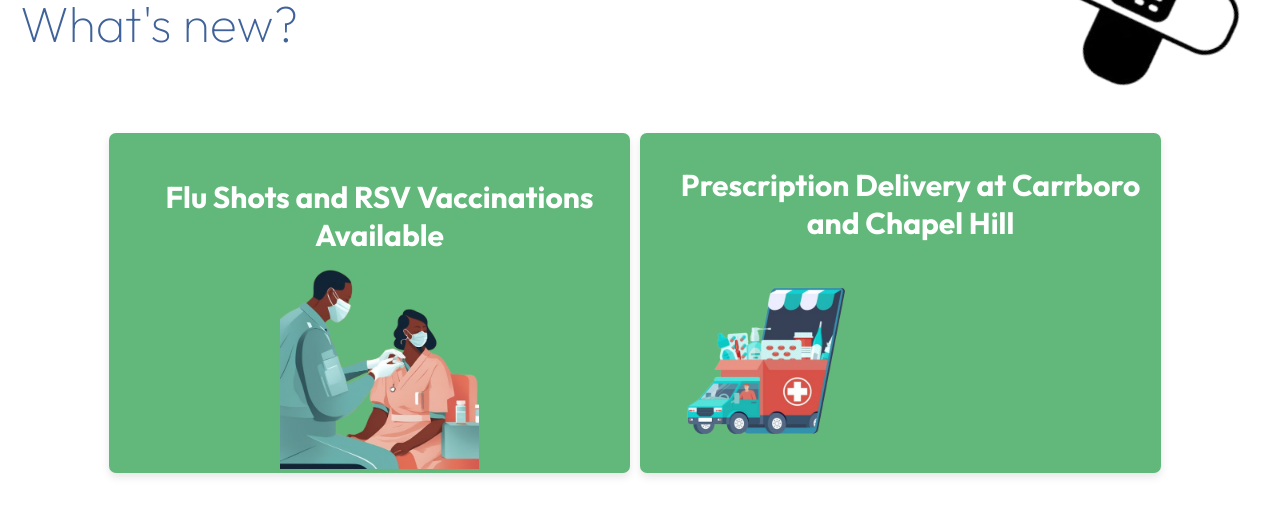
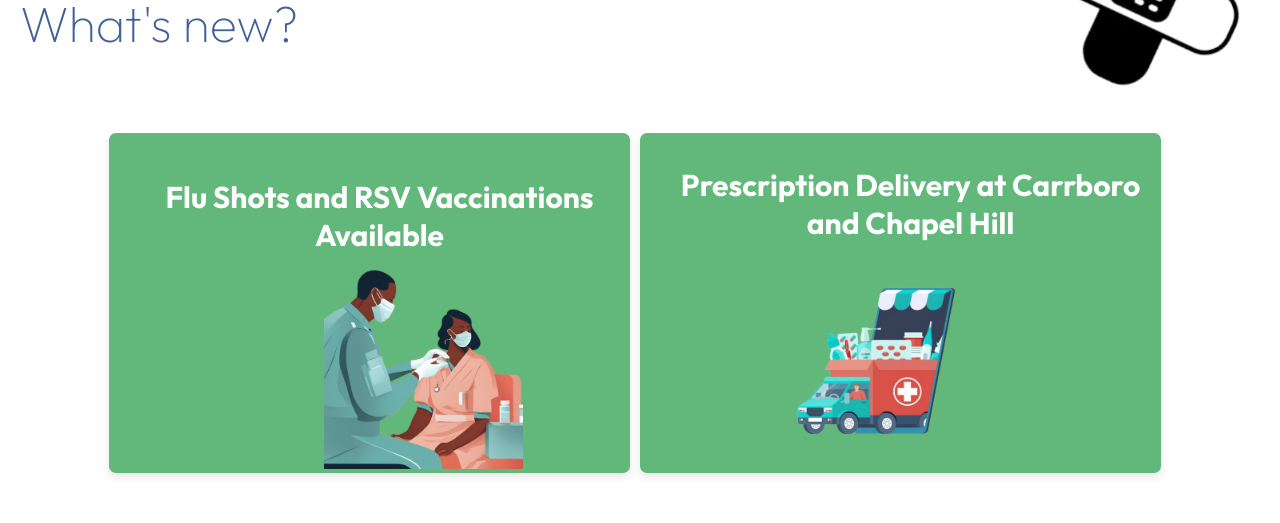
Before and after one commit to preetha-sivakumar/Traheel, a React (Vite) app in the folder tarheel/: page / in a window 1280 px wide. Shown: the part 1360-1883 px from the top of the page. Built offline with nearby package versions, Linux system fonts and the light colour scheme.

Commit message:
click modification

```diff
--- a/tarheel/src/components/Announcement/Announcement.jsx
+++ b/tarheel/src/components/Announcement/Announcement.jsx
@@ -112,10 +112,12 @@ const Announcement = () => {
     </div> */}
 
     {/* Card with Modal Popup */}
+    <Popup
+    trigger={(open) => (
 
-    <div className="card " >
-    <Popup
-              trigger={
+    <div className="card " onClick={(e) => e.stopPropagation()}  style={{ cursor: 'pointer', width: '100%', height: '100%'}}>
+
+
                 <div className="card-content " style={{ alignItems :'center'}}>
                   <div className="card-title">
                     <h2>Prescription Delivery at Carrboro and Chapel Hill</h2>
@@ -124,7 +126,9 @@ const Announcement = () => {
                     <img src={dev} alt="" className="images" style={{ alignItems :'center'}} />
                   </div>
                 </div>
-              }
+                </div>
+
+      )}
               modal
               nested
             >
@@ -169,7 +173,7 @@ const Announcement = () => {
         </div>
 
 
-   </div>
+
 
   )
 }
--- a/tarheel/src/components/Announcement/Announcement.scss
+++ b/tarheel/src/components/Announcement/Announcement.scss
@@ -263,12 +263,15 @@ $stars-big: stars(100);
   background-color: rgb(98, 184, 122);
   flex:1;
   margin-right: 10px;
-
+  display: contents;
+  cursor: pointer;
+  position: relative;
   display: flex; /* Flex container inside each card */
   flex-direction: column; /* Stack items vertically */
   align-items: center; /* Center items horizontally */
   justify-content: center; /* Center items vertically */
 
+  z-index: 10;
   box-shadow: 0 4px 8px rgba(0, 0, 0, 0.1); /* Optional: Add some shadow */
   transition: all 0.3s ease; /* Optional: Smooth resizing transition */
 }
@@ -291,7 +294,7 @@ $stars-big: stars(100);
   overflow: hidden;
   width:auto;
   height: 200px;
-  // margin-left: 22%;
+   margin-left: 22%;
   align-items: center!important;
   align-self: center;
   // margin-top: 30px;
```
